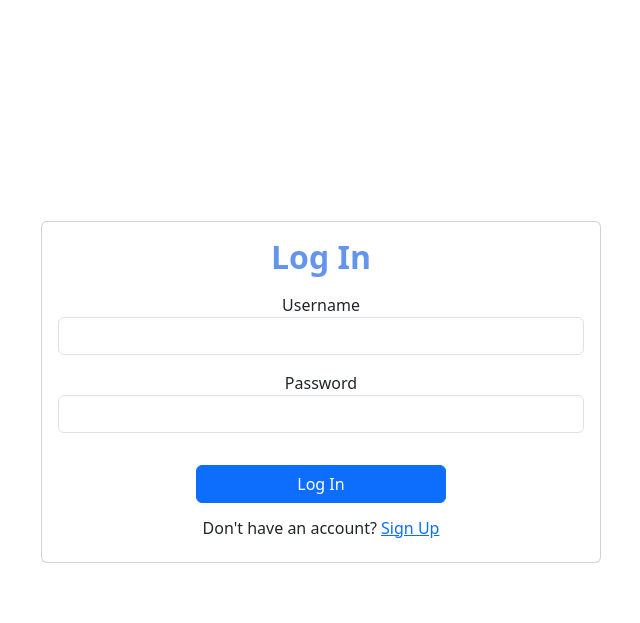
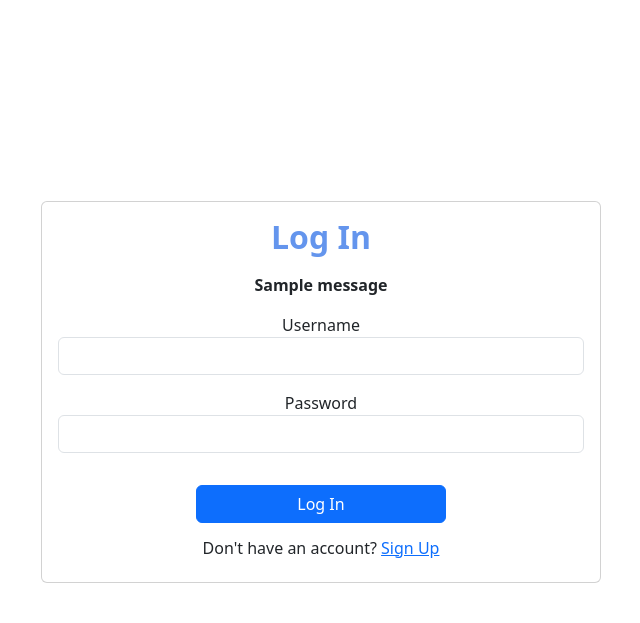
Before and after one commit to alex-enc/DigitalDoctor, a Django app: page /log_in/ in a window 1280 px wide. Shown: the part 62-685 px from the top of the page, without its empty margins (319-959 px from the left). Run offline with Django 4.2, Linux system fonts and the light colour scheme; tables that the repository leaves empty hold one stand-in row (values such as "Sample post"); one stand-in notice (Sample message) is shown; some libraries are stand-ins or nearby versions.

Commit message:
Add error message on log in page

```diff
--- a/digidoc/templates/log_in.html
+++ b/digidoc/templates/log_in.html
@@ -36,7 +36,11 @@
                     <div class="card mb-3 mx-auto text-center" style="width: 35rem;">
                         <div class="card-body">
                             <h2 class="card-title mb-3" style="color: #6495ED;"><strong>Log In</strong></h2>
+                            {% for message in messages %}
+                                <p><b> {{ message }} </b></p>
+                            {% endfor %}
                             <form action="{% url 'log_in' %}" method="post">
+
                                 {% csrf_token %}
                                 {% for field in form %}
                                     <div class="form-group mb-3">
```
